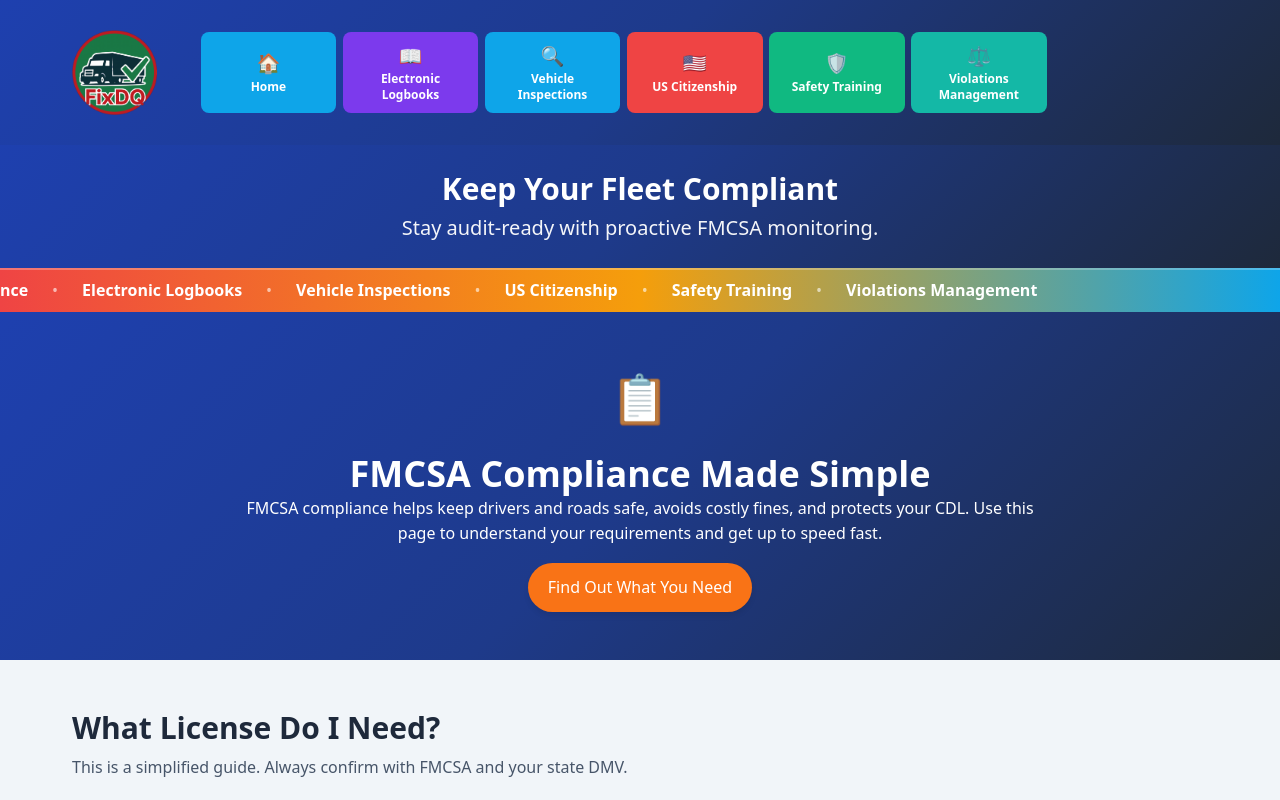
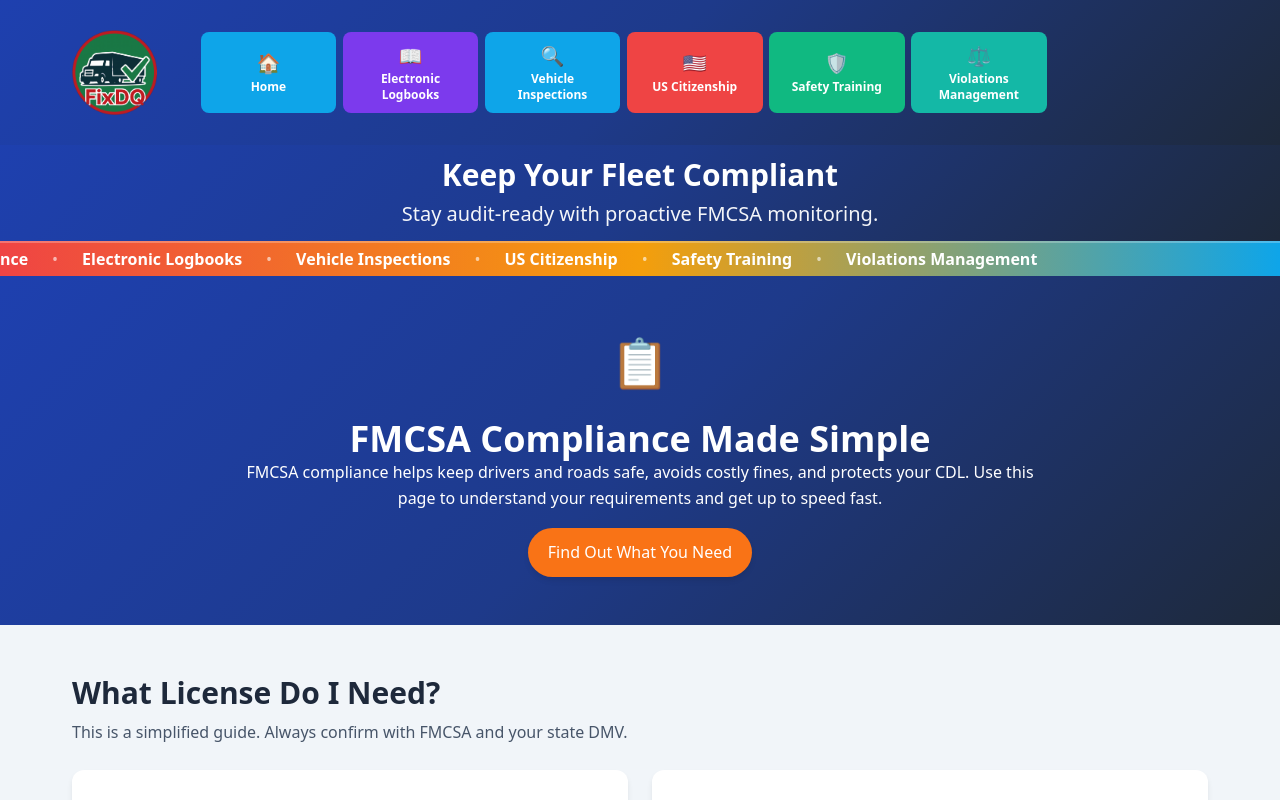
Before and after one commit to Cocodog2014/fixdq-Prod, a React (Vite) app: page /fmcsa-compliance in a window 1280 px wide. Shown: the top 800 px of the page. Built offline with nearby package versions, Linux system fonts and the light colour scheme.

Commit message:
fixed the banner height

```diff
--- a/src/components/GlobalHeader/GlobalHeader.css
+++ b/src/components/GlobalHeader/GlobalHeader.css
@@ -26,7 +26,7 @@
   align-items: center;
   justify-content: space-between;
   padding: calc(var(--spacing-md) * 0.8) 0; /* -20% */
-  min-height: 72px; /* -20% from 90px */
+  min-height: 54px; /* 25% reduction from current */
 }
 
 /* Logo Section */
@@ -189,7 +189,7 @@
 .hero-banner {
   background: var(--bg-gradient-primary);
   color: var(--color-white);
-  padding: calc(var(--spacing-xl) * 0.8) 0; /* -20% */
+  padding: calc(var(--spacing-lg) * 0.5) 0; /* tighter spacing to reduce gap under header */
   text-align: center;
   position: relative;
 }
@@ -297,7 +297,7 @@
 .header-ribbon .ribbon-track {
   display: inline-flex;
   gap: var(--spacing-lg);
-  padding: 8px 0;
+  padding: 4px 0; /* slimmer ribbon to reduce separation */
   animation: hero-ribbon-scroll 28s linear infinite;
 }
 
@@ -326,7 +326,7 @@
 
   /* Keep the hero area visible on tablet+ */
   .hero-banner {
-  min-height: 96px; /* -20% */
+  min-height: 56px; /* tighter */
   }
 
   .hero-mobile-controls { display: none; }
@@ -385,7 +385,7 @@
     font-weight: 600;
     font-size: var(--font-size-sm);
     transition: all 0.2s ease;
-  min-height: 56px;
+  min-height: 42px; /* 25% reduction */
     text-align: center;
     justify-content: center;
   position: relative;
@@ -445,18 +445,18 @@
    ================================ */
 @media (min-width: 1024px) {
   .header-content {
-  min-height: 104px; /* -20% */
+  min-height: 78px; /* ~25% reduction */
   }
   /* Slightly taller hero on desktop for presence */
-  .hero-banner { min-height: 112px; } /* -20% */
+  .hero-banner { min-height: 64px; } /* tighter */
   .nav-grid {
   grid-template-columns: repeat(7, 1fr);
   max-width: 100%;
   }
 
   .nav-button {
-    min-height: 50px; /* -20% */
-    padding: calc(var(--spacing-md) * 0.64); /* 0.8 of 0.8 spacing to keep scale */
+    min-height: 38px; /* ~25% reduction */
+    padding: calc(var(--spacing-md) * 0.64); /* keep relative padding scale */
   }
 
   .nav-button .nav-icon {
```
